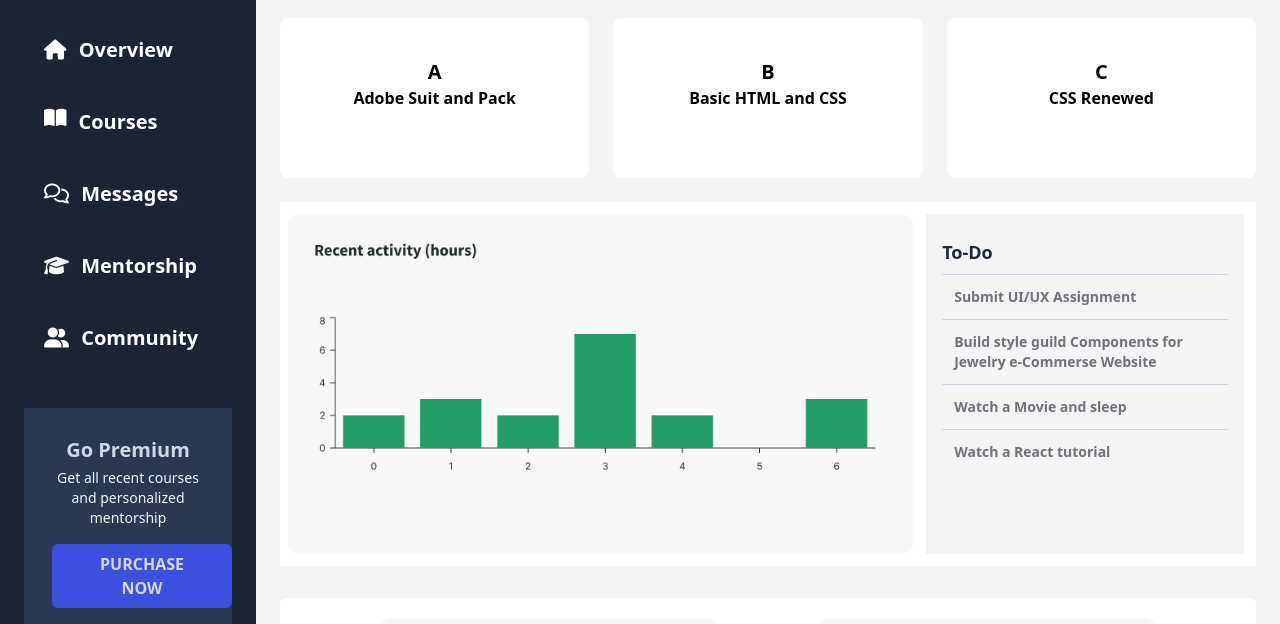
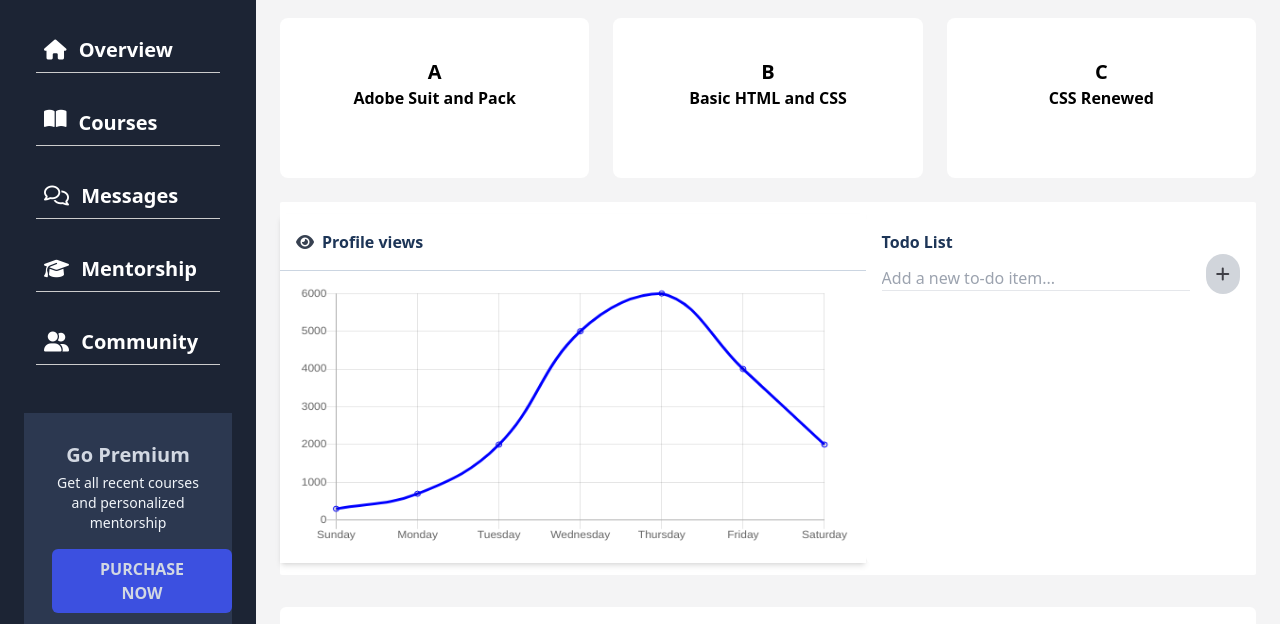
Before and after one commit to nnodim/tiidelabProject, a website: page dashboard.html in a window 1280 px wide. Shown: the part 94-718 px from the top of the page. Drawn offline with nearby package versions, Linux system fonts and the light colour scheme.

Commit message:
created employer dashboard

```diff
--- a/dashboard.html
+++ b/dashboard.html
@@ -17,6 +17,24 @@
     <!-- fontawesome link -->
     <script src="https://kit.fontawesome.com/3fff25e001.js" crossorigin="anonymous">
     </script>
+    <script src="https://cdnjs.cloudflare.com/ajax/libs/Chart.js/2.9.4/Chart.js">
+    </script>
+    <style>
+        #todo-list {
+            list-style-type: none;
+            padding: 0;
+            margin: 0;
+        }
+
+        li {
+            padding: 10px;
+            border-bottom: 1px solid #ccc;
+        }
+
+        li.completed {
+            text-decoration: line-through;
+        }
+    </style>
 
 
 </head>
@@ -296,30 +314,36 @@
                 </div>
 
                 <!-- chart container -->
-                <div class="bg-card py-3 rounded-sm hidden md:flex ">
+                <div class="bg-card py-3 rounded-sm flex ">
                     <!-- chart -->
-                    <div class="md:w-4/6 pl-2">
-                        <img src="./assets/charts.png" class="w-full h-full" alt="chart-img">
+                    <div class=" w-full md:w-3/5 bg-white shadow-md">
+                        <div class="flex items-center p-4">
+                            <i class="fa-solid fa-eye text-gray-700"></i>
+                            <h2 class="text-primary-05 font-bold ml-2">Profile views</h2>
+                        </div>
+                        <hr class="border-slate-300">
+                        <canvas id="myChart" class="w-full p-4"></canvas>
                     </div>
 
 
                     <!-- to do -->
-                    <div class="w-2/6 bg-zinc-100 mx-3 p-4 divide-y divide-slate-300 flex flex-col">
-                        <h2 class="text-heading text-lg font-bold text-start py-2">To-Do</h2>
+                    <div class=" md:w-2/5 relative bg-card text-zinc-700 rounded-md p-4 divide-y divide-slate-300">
 
-                        <div class="text-zinc-500 px-3 py-3">
-                            <p class="text-sm font-semibold">Submit UI/UX Assignment</p>
+                        <!-- to-do items -->
+
+                        <div class="flex justify-between flex-col">
+                            <div class="flex items-center">
+                                <h2 class="text-primary-05 font-bold">Todo List</h2>
+                            </div>
+                            <div class="flex justify-between items-center gap-4">
+                                <input type="text" id="new-todo" class="border-b border-b-black mt-2 w-full"
+                                    placeholder="Add a new to-do item...">
+                                <button type="button" id="add-todo" class="bg-gray-300 w-10 h-10 rounded-full"><i
+                                        class="fa-solid fa-plus"></i></button>
+                            </div>
+                            <ul id="todo-list"></ul>
                         </div>
-                        <div class="text-zinc-500 px-3 py-3">
-                            <p class="text-sm font-semibold">Build style guild Components for Jewelry e-Commerse Website
-                            </p>
-                        </div>
-                        <div class="text-zinc-500 px-3 py-3">
-                            <p class="text-sm font-semibold">Watch a Movie and sleep</p>
-                        </div>
-                        <div class="text-zinc-500 px-3 py-3">
-                            <p class="text-sm font-semibold">Watch a React tutorial</p>
-                        </div>
+
                     </div>
                 </div>
 
@@ -351,6 +375,78 @@
     <!-- <custon script!--  -->
     <script src="./JS/index.js"></script>
 
+    <script>
+        // Get the input element where the user enters new to-do items.
+        const newTodoInput = document.querySelector("#new-todo");
+
+        // Get the button that the user clicks to add new to-do items.
+        const addTodoButton = document.querySelector("#add-todo");
+
+        // Get the list element where the to-do items are displayed.
+        const todoList = document.querySelector("#todo-list");
+
+        // Add an event listener to the add to-do button.
+        addTodoButton.addEventListener("click", function () {
+            // Create a new to-do item.
+            const todoItem = {
+                id: Date.now(),
+                text: newTodoInput.value,
+                completed: false
+            };
+
+            // Add the new to-do item to the to-do list.
+            todoList.appendChild(createTodoItemElement(todoItem));
+
+            // Clear the input field.
+            newTodoInput.value = "";
+        });
+
+        // Create a to-do item element from a to-do item object.
+        function createTodoItemElement(todoItem) {
+            // Create a list item element.
+            const li = document.createElement("li");
+
+            // Set the to-do item's text as the list item's text.
+            li.textContent = todoItem.text;
+
+            // Add a checkbox to the list item.
+            const checkbox = document.createElement("input");
+            checkbox.type = "checkbox";
+            li.appendChild(checkbox);
+
+            // Add a click event listener to the checkbox.
+            checkbox.addEventListener("click", function () {
+                // Mark the to-do item as completed or incomplete.
+                todoItem.completed = !todoItem.completed;
+
+                // Update the list item's class to reflect the to-do item's completed status.
+                if (todoItem.completed) {
+                    li.classList.add("completed");
+                } else {
+                    li.classList.remove("completed");
+                }
+            });
+
+            return li;
+        }
+        const days = ["Sunday", "Monday", "Tuesday", "Wednesday", "Thursday", "Friday", "Saturday"];
+
+        new Chart("myChart", {
+            type: "line",
+            data: {
+                labels: days,
+                datasets: [{
+                    data: [300, 700, 2000, 5000, 6000, 4000, 2000],
+                    borderColor: "blue",
+                    fill: false
+                }]
+            },
+            options: {
+                legend: { display: false }
+            }
+        });
+
+    </script>
 </body>
 
 </html>
```
Also changed, not shown: applicants.html (+1 -1 lines), employerDashboard.html (+1 -1 lines), myJobs.html (+1 -1 lines), postJob.html (+1 -1 lines).
